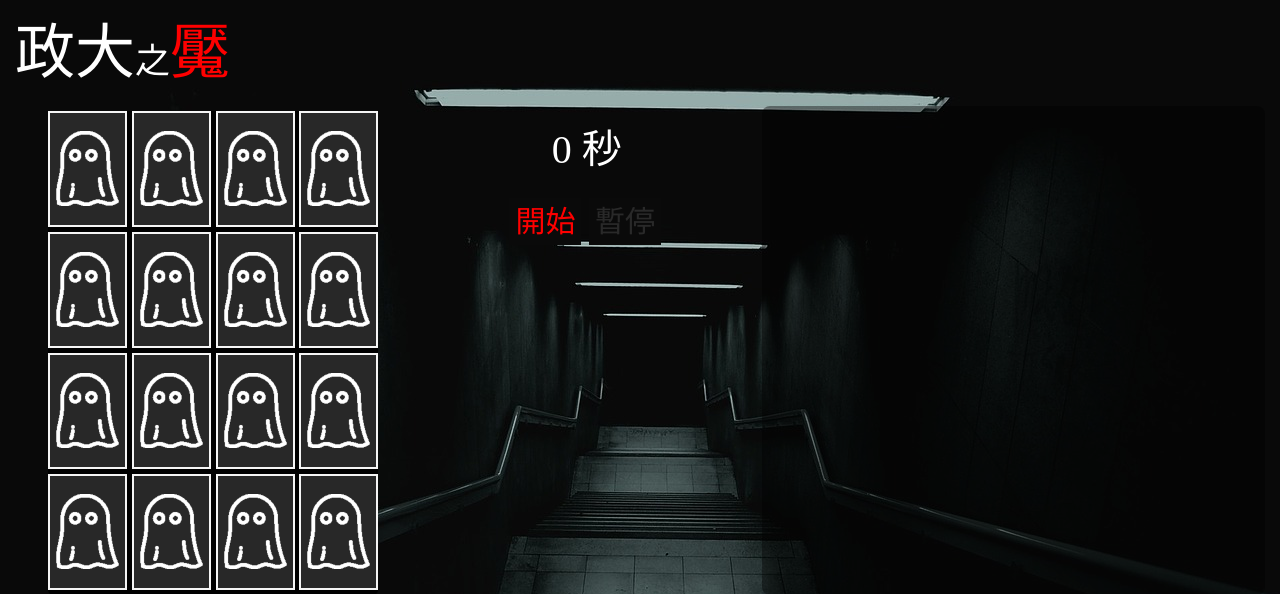
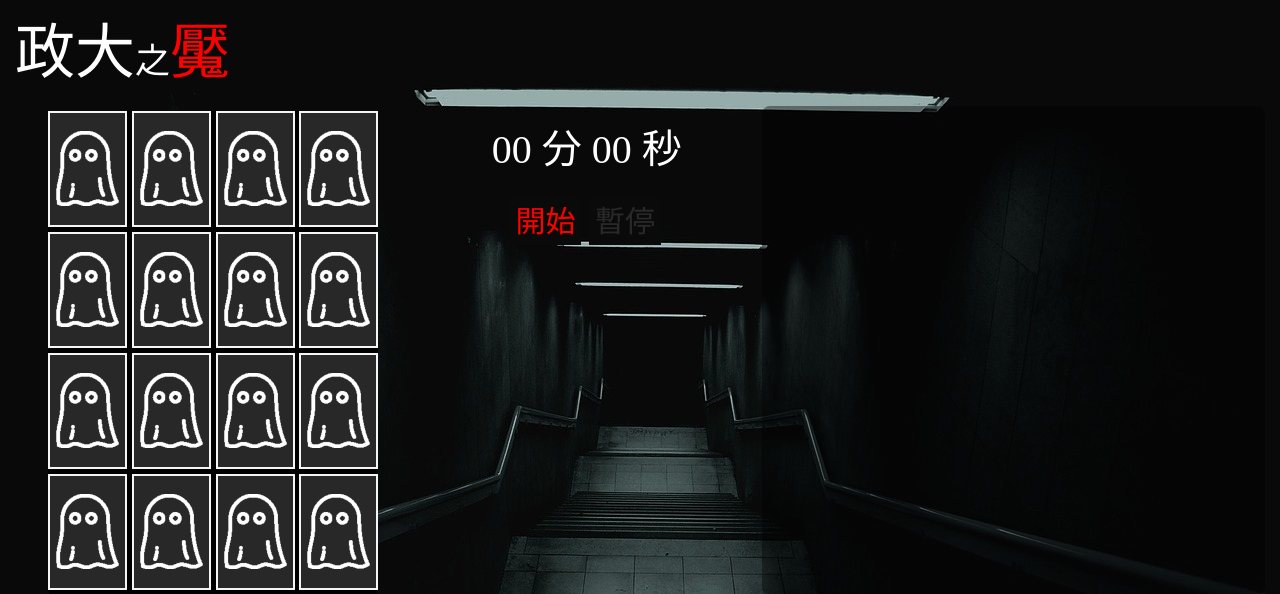
Before and after one commit to chite/Web_HW, a PHP site: page /hw3/hw3.html in a window 1280 px wide. Shown: the top 594 px of the page. Run offline with PHP 8.4, Linux system fonts and the light colour scheme; some web fonts are replaced.

Commit message:
modify counter

```diff
--- a/hw3/hw3.css
+++ b/hw3/hw3.css
@@ -72,7 +72,7 @@ body {
     color: #545454;
 }
 
-.counter, .sec {
+.counter {
     margin-top: 20PX;
     font-size: 40px;
     font-family: 'horror';
--- a/hw3/hw3.html
+++ b/hw3/hw3.html
@@ -54,7 +54,7 @@
             <div class="col-12 col-lg-3">
                 <div class="row">
                     <div class="col-12 text-center">
-                        <h1 class="counter"><span class="sec">0</span>&nbsp;秒</h1>
+                        <h1 class="counter">00&nbsp;分&nbsp;00&nbsp;秒</h1>
                     </div>
                     <div class="col-12">
                         <div class="btn-style mt-3 text-center">
--- a/hw3/hw3.js
+++ b/hw3/hw3.js
@@ -21,7 +21,7 @@ $(".img-element").each(
         $(this).attr("src", "resources/bg_card.png");
     }
 );
-$(window).on('load', function(){
+$(window).on('load', function() {
     $('.start').prop('disabled', false).text("開始");
 });
 
@@ -30,13 +30,13 @@ $(window).on('load', function(){
 $(".img-element").on("click", clickCard);
 
 $('.start').on('click', function(e) {
-    if ($('.sec').text() == 0) {
+    if ($('.counter').text() == "00 分 00 秒") {
         $('.start').blur().attr('disabled', true);
         glo.inter = setInterval(function() {
             if (!$('.start').hasClass('pauseInterval')) {
                 glo.counter++;
             }
-            $('.sec').text(glo.counter);
+            $('.counter').text(('0' + Math.floor(glo.counter / 60)).slice(-2) + " 分 " + ('0' + Math.floor(glo.counter % 60)).slice(-2) + " 秒");
         }, 1000);
         $('.pause').prop('disabled', false);
     } else {
```
Lines whose indentation alone changed are shown as unchanged.
